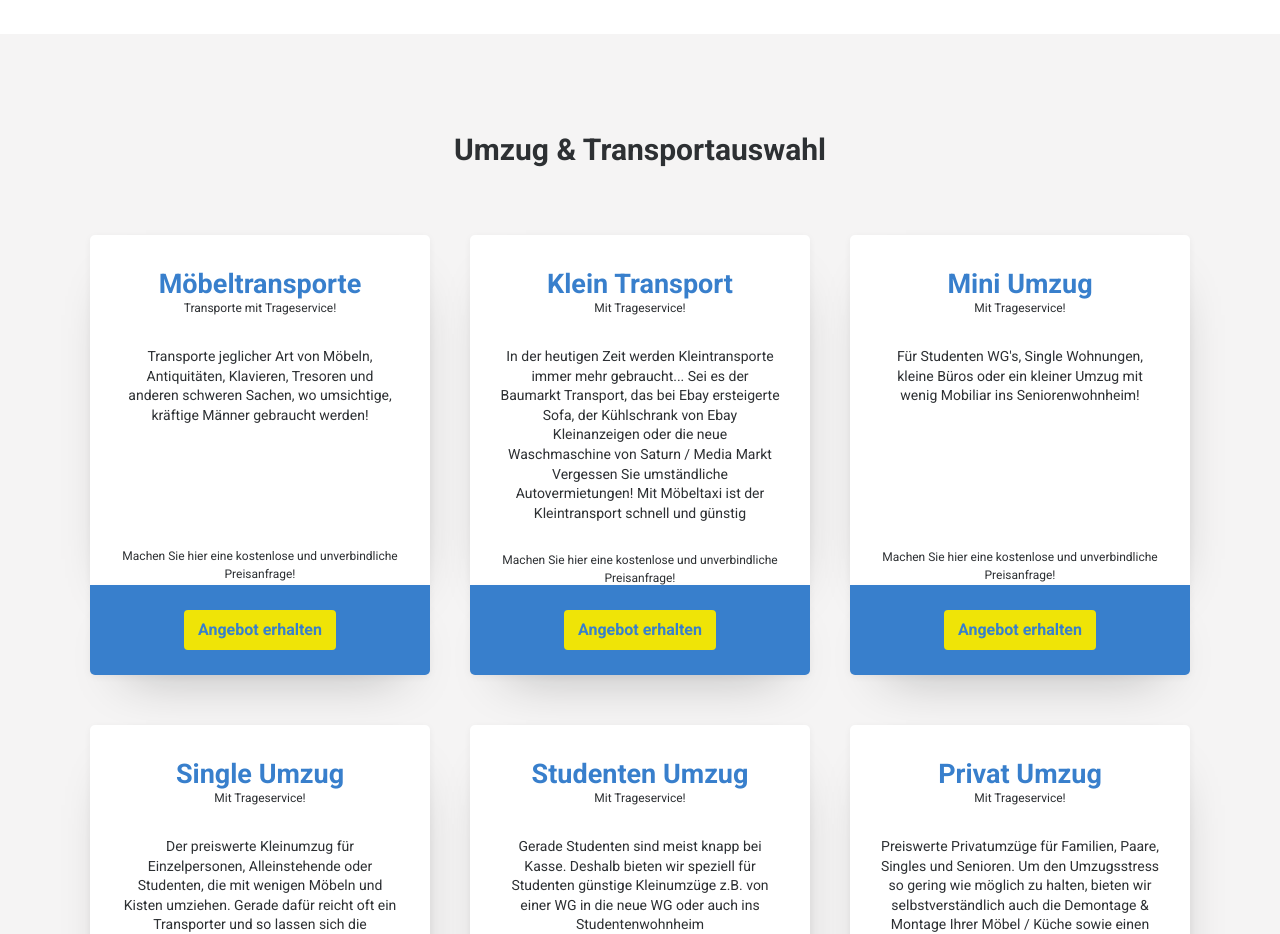
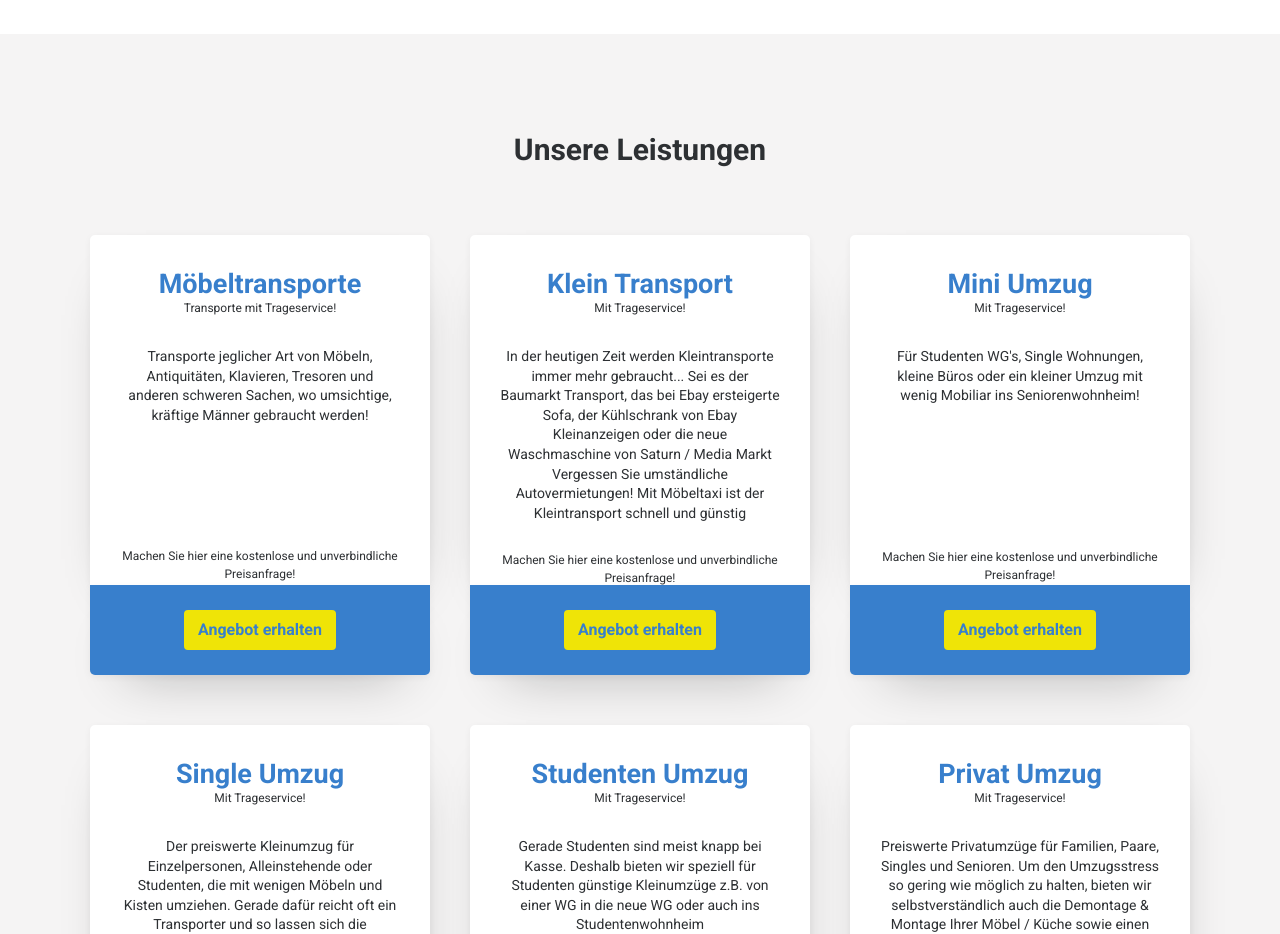
Before and after one commit to Unknown82/claus, a plain HTML site: page index.html in a window 1280 px wide. Shown: the part 920-1854 px from the top of the page. Drawn offline with Linux system fonts and the light colour scheme; a web font is replaced by a local one.

Commit message:
Update index.html

```diff
--- a/index.html
+++ b/index.html
@@ -116,7 +116,7 @@
         <div class="row">
             <div class="col">
                 <h2 class="transport__title">
-                    Umzug & Transportauswahl
+                    Unsere Leistungen
                 </h2>
             </div>
         </div>
```
